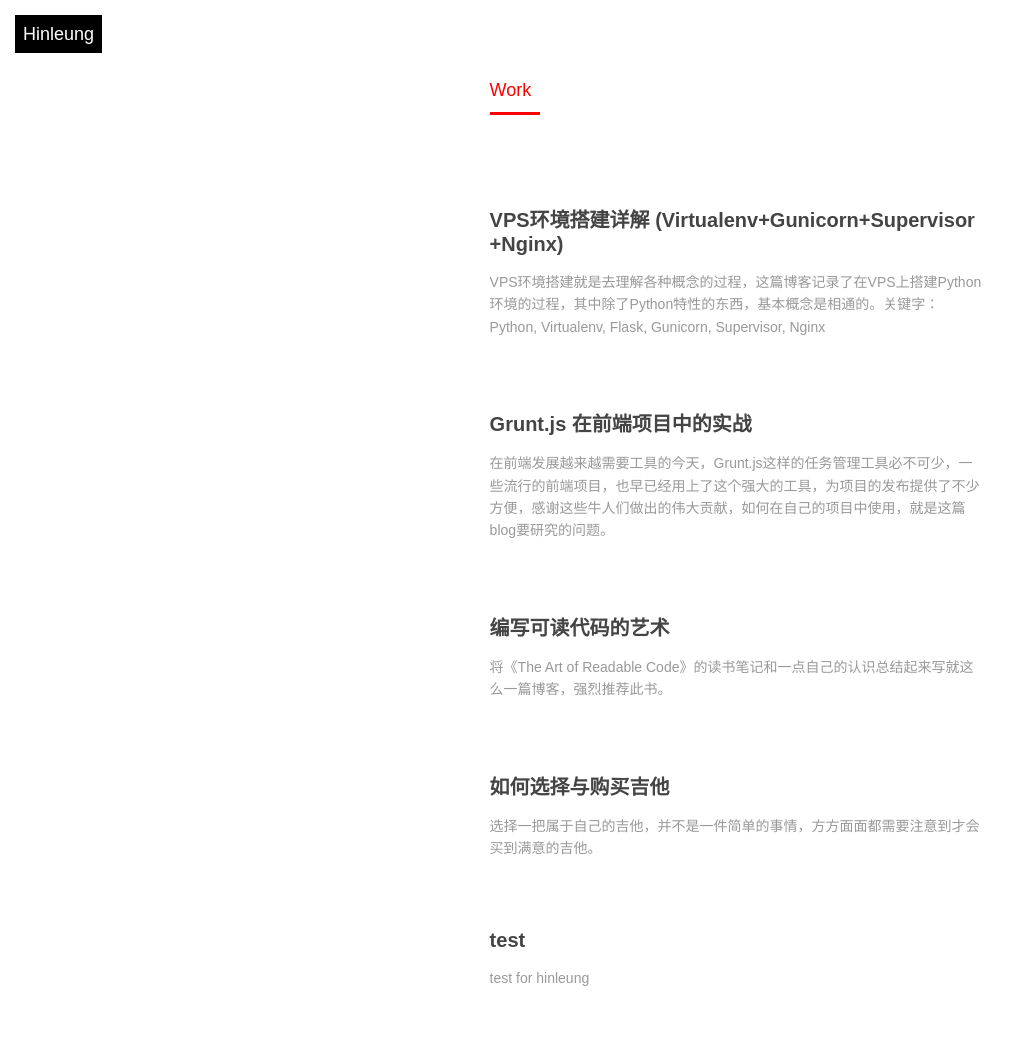
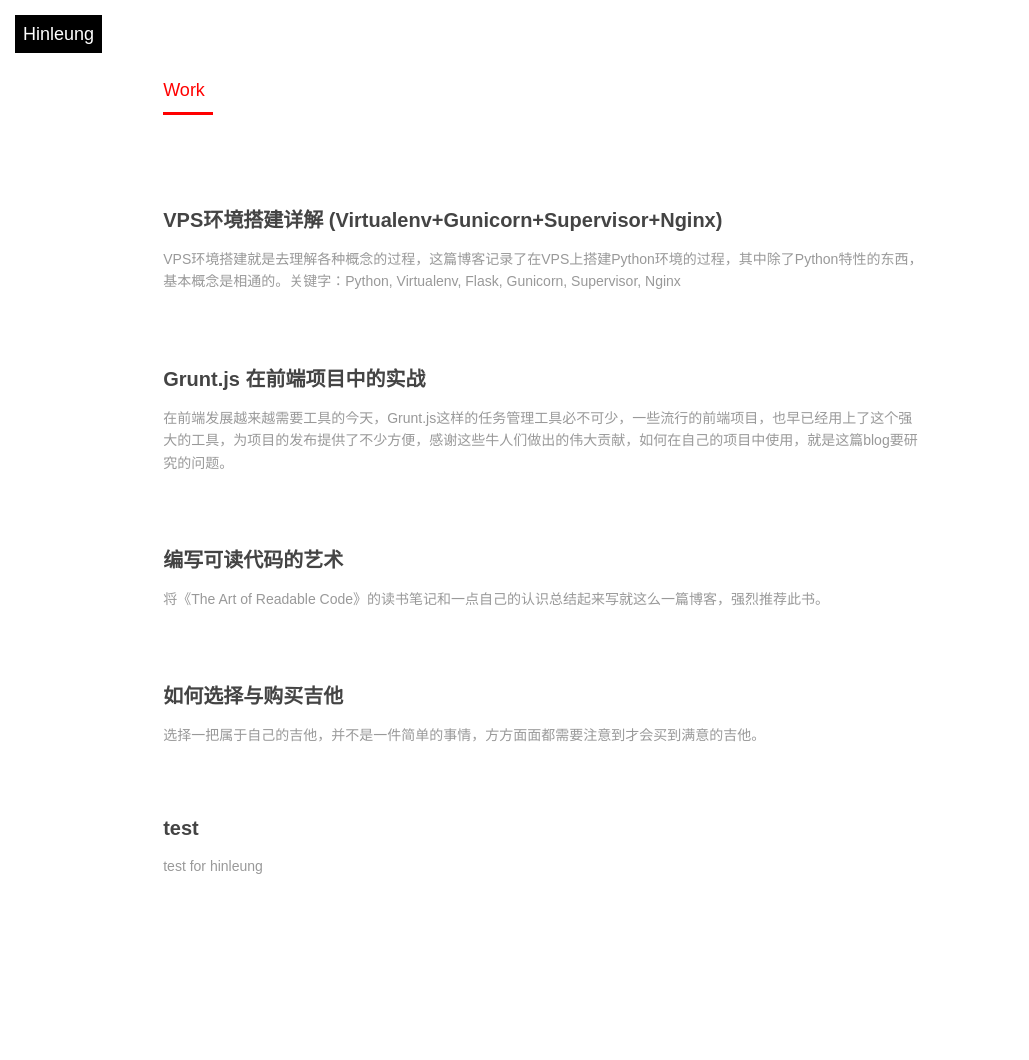
Before and after one commit to hinleung/hinleung.github.io, a Jekyll site: the page built from index.md, in a window 1280 px wide. Shown: the whole page, without its empty margins (0-1029 px from the left). Built offline with Jekyll 4.4.1, drawn with Linux system fonts in a browser that asks for light colours; Markdown is read by kramdown in place of the engine named in the settings; after the commit the page ends 947 px from its top, so only the background shows below that.

Commit message:
Update default.css

```diff
--- a/css/default.css
+++ b/css/default.css
@@ -92,7 +92,7 @@
 .project .aside{
     background-image:url('https://d233eq3e3p3cv0.cloudfront.net/max/1000/0*kTUZamBulGQZg1MW.jpeg')
 }*/
-.index-content .section { margin-left:30%; padding-top:80px; padding-right:15%; ;}
+.index-content .section { float:right; padding-top:80px; padding-right:15%; ;}
 
 .index-content .artical-list { width:70%; margin:0 auto; }
 .index-content .artical-list li { margin-bottom:70px; }
```
